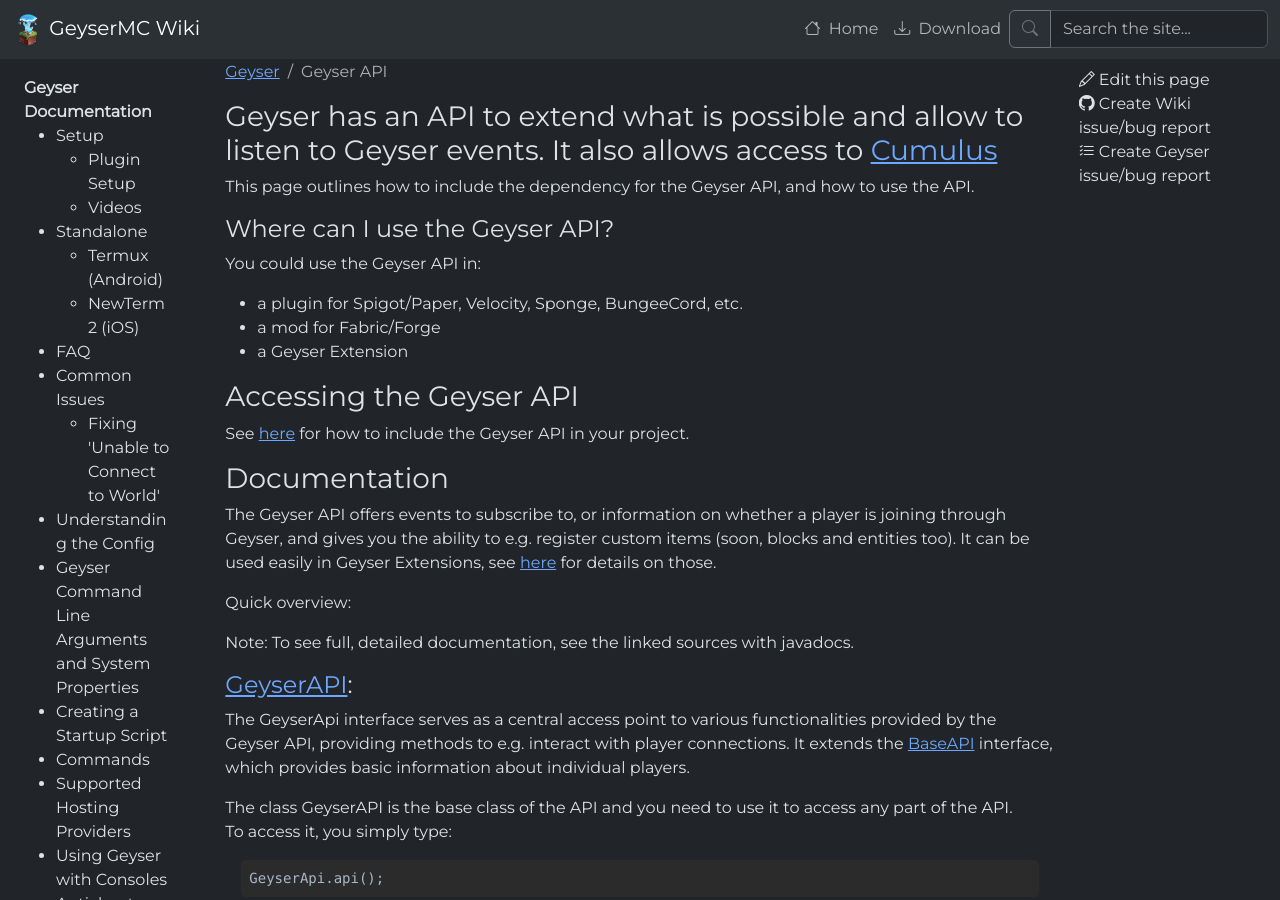
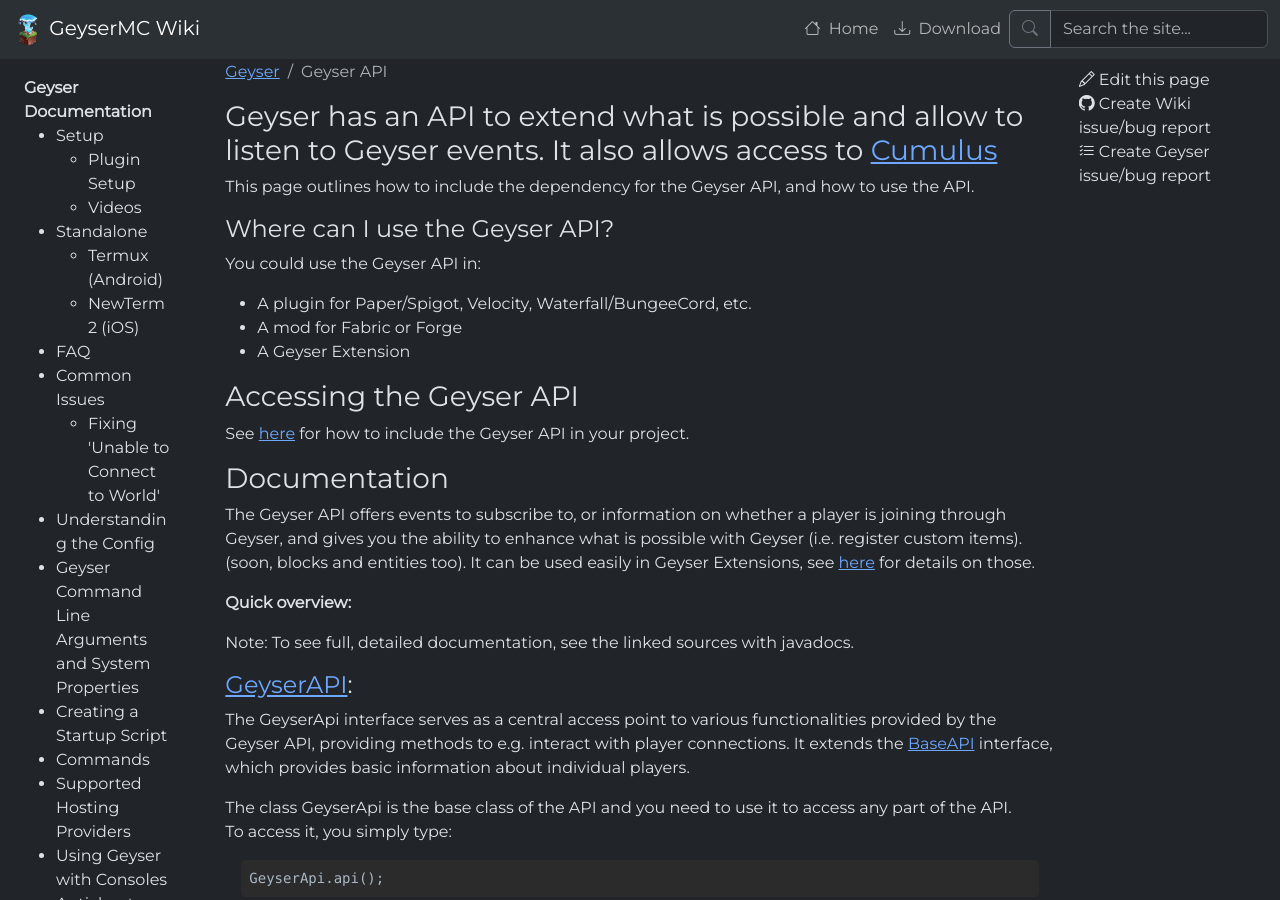
Before and after one commit to GeyserMC/GeyserWiki, a Jekyll site: the page built from _docs/geyser/geyser-api.md, in a window 1280 px wide and 900 px high. Built offline with Jekyll 4.4.1, drawn with Linux system fonts in a browser that asks for light colours; some of the changed text lies outside the part shown.

Commit message:
Apply suggestions from code review
Co-authored-by: Redned <redned235@gmail.com>

````diff
--- a/_docs/geyser/geyser-api.md
+++ b/_docs/geyser/geyser-api.md
@@ -7,20 +7,20 @@
 
 #### Where can I use the Geyser API?
 You could use the Geyser API in:
-- a plugin for Spigot/Paper, Velocity, Sponge, BungeeCord, etc.
-- a mod for Fabric/Forge
-- a Geyser Extension
+- A plugin for Paper/Spigot, Velocity, Waterfall/BungeeCord, etc.
+- A mod for Fabric or Forge
+- A Geyser Extension
 
 ### Accessing the Geyser API
 See [here](/geyser/using-geyser-or-floodgate-as-a-dependency) for how to include the Geyser API in your project.
 
 ### Documentation
 
-The Geyser API offers events to subscribe to, or information on whether a player is joining through Geyser, and gives you the ability to e.g. register custom items
+The Geyser API offers events to subscribe to, or information on whether a player is joining through Geyser, and gives you the ability to enhance what is possible with Geyser (i.e. register custom items).
 (soon, blocks and entities too).
 It can be used easily in Geyser Extensions, see [here](/other/extensions) for details on those.
 
-Quick overview:
+**Quick overview:**
 
 Note: To see full, detailed documentation, see the linked sources with javadocs.
 
@@ -28,7 +28,7 @@
 The GeyserApi interface serves as a central access point to various functionalities provided by the Geyser API, providing methods to e.g. interact with player connections.
 It extends the [BaseAPI](https://github.com/GeyserMC/api/blob/master/base/src/main/java/org/geysermc/api/GeyserApiBase.java) interface, which provides basic information about individual players.
 
-The class GeyserAPI is the base class of the API and you need to use it to access any part of the API.<br>
+The class GeyserApi is the base class of the API and you need to use it to access any part of the API.<br>
 To access it, you simply type:
 ```java
 GeyserApi.api();
@@ -112,7 +112,7 @@
 Do note: We cannot directly register the event but in the mod initializer, since the Geyser API would not be loaded yet.
 Therefore, we register it in the server starting event provided by the Fabric API.
 
-**Spigot/Paper plugin example:**
+**Paper/Spigot plugin example:**
 
 1. In your plugin.yml, add the following lines:
 ```yaml
@@ -137,7 +137,7 @@
     }
 }
 ```
-3. In case the '@Subscribe' annotation didn't work, you can also manually subscribe your method to the event bus:
+3. If you want to provide your event with a consumer, rather than annotating it, you can also manually subscribe your method to the event bus:
 ```java
 // replace GeyserEvent.class with the event class you want to listen to
 GeyserApi.api().eventBus().subscribe(this, GeyserEvent.class, this::yourMethod);
````
Also changed, not shown: other parts of _docs/geyser/geyser-api.md (+1 -1 lines), _docs/geyser/custom-items.md (+1 -1 lines), _docs/geyser/extensions.md (+7 -7 lines).
